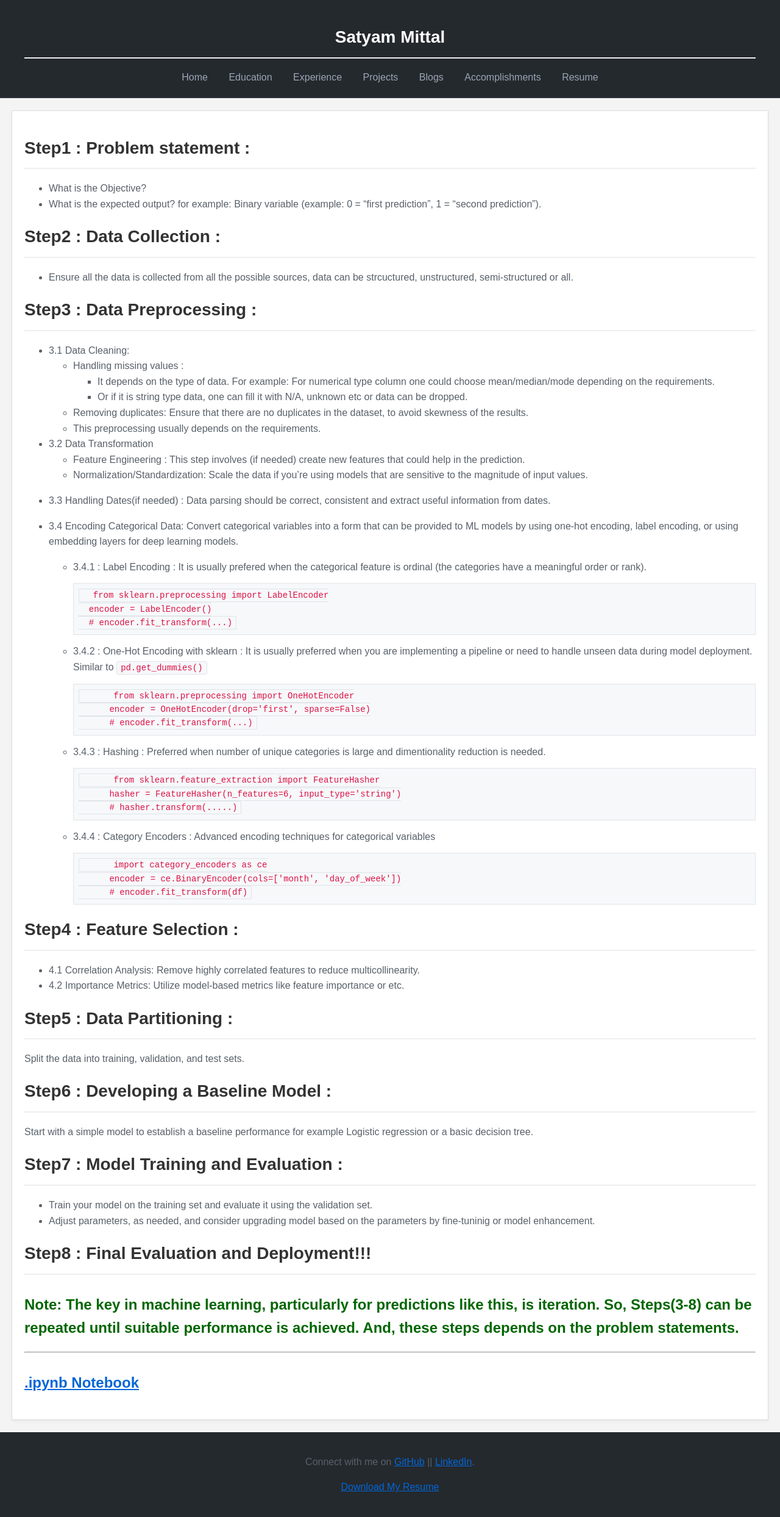
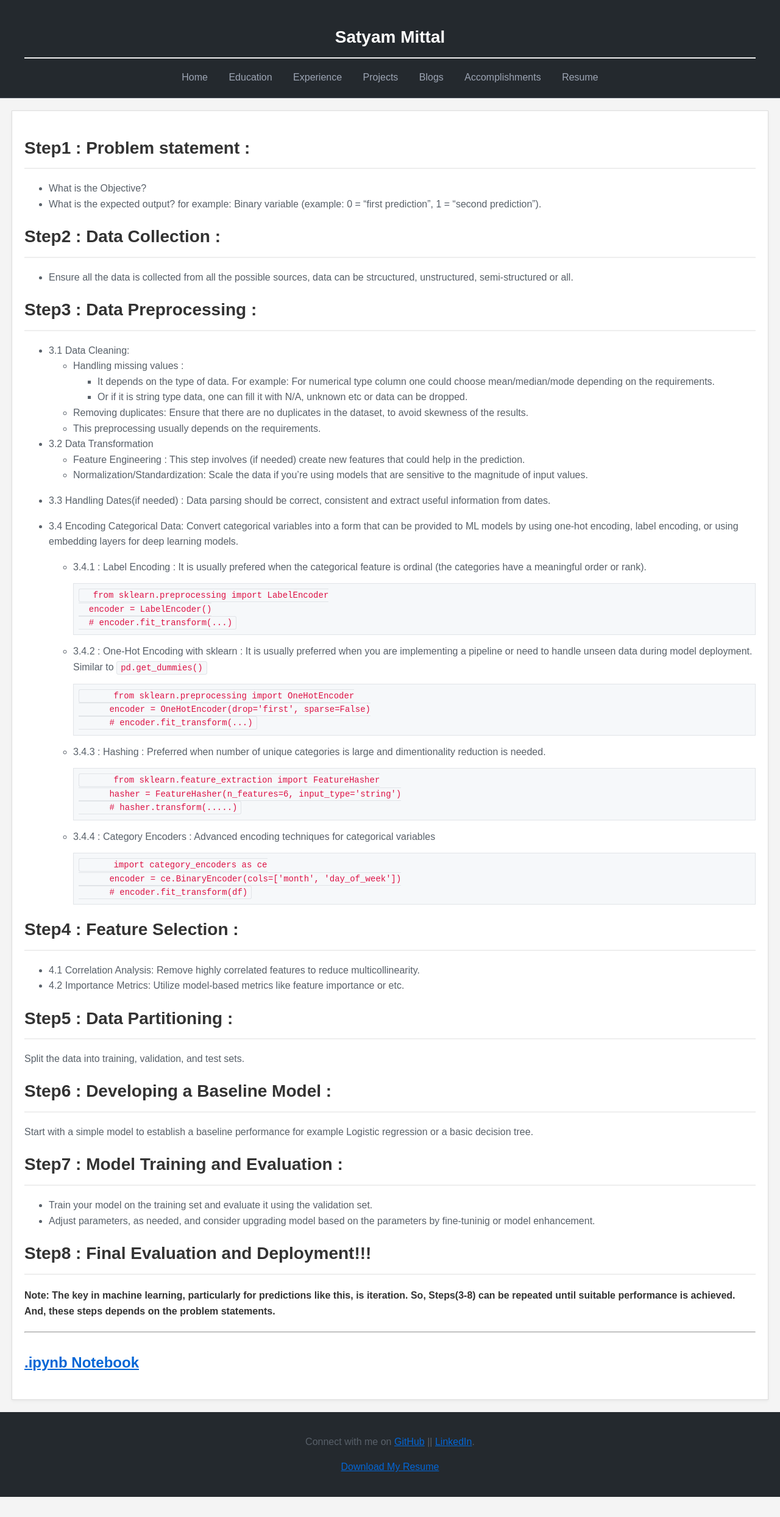
Before and after one commit to 05satyam/05satyam.github.io, a Jekyll site: the page built from _posts/2024-04-21-logistic-regression-based-end2end-ml-cycle.md, in a window 1280 px wide. Shown: the whole page at 61% size. Built offline with Jekyll 4.4.1, drawn with Linux system fonts in a browser that asks for light colours; our own code applies the rules of GitHub Pages for plain Markdown files; after the commit the page ends 2454 px from its top, so only the background shows below that.

```diff
--- a/_posts/2024-04-21-logistic-regression-based-end2end-ml-cycle.md
+++ b/_posts/2024-04-21-logistic-regression-based-end2end-ml-cycle.md
@@ -72,7 +72,7 @@ categories: DeepLearning
 
 # Step8 : Final Evaluation and Deployment!!!
 
-## Note: The key in machine learning, particularly for predictions like this, is iteration. So, Steps(3-8) can be repeated until suitable performance is achieved. And, these steps depends on the problem statements.
+#### Note: The key in machine learning, particularly for predictions like this, is iteration. So, Steps(3-8) can be repeated until suitable performance is achieved. And, these steps depends on the problem statements.
 
 ---
 
```
